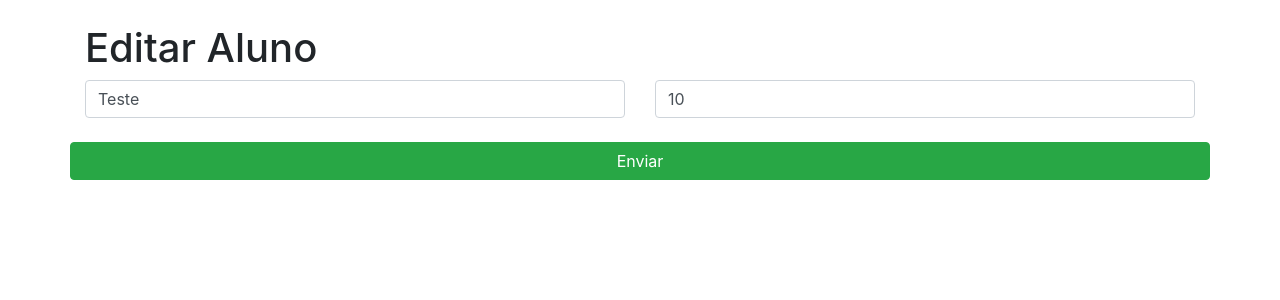
After one commit to amarantejoacil/Test-Crud-Flask-Sql-Alchemy, a Flask app: page /editar_aluno/1 in a window 1280 px wide. The commit adds this page. Shown: the top 300 px of the page. Run offline with Flask 2, Linux system fonts and the light colour scheme; data comes from the database, SQL or seed files in the repository; both versions use the stored data as it was after the commit.

Commit message:
crud example

```diff
--- /dev/null
+++ b/aluno/aluno.py
@@ -0,0 +1,58 @@
+import os
+from flask import Flask, render_template, request, redirect
+from flask_sqlalchemy import SQLAlchemy
+
+
+app = Flask(__name__, template_folder='templates')
+app.config['SQLALCHEMY_DATABASE_URI'] = 'sqlite:///aluno_banco.sqlite3'
+app.config['SQLALCHEMY_TRACK_MODIFICATIONS'] = False
+
+db = SQLAlchemy(app)
+
+class Aluno(db.Model):
+    id = db.Column('id', db.Integer, primary_key=True, autoincrement=True)
+    nome = db.Column(db.String(150))
+    idade = db.Column(db.Integer)
+
+    def __init__(self, nome, idade):
+        self.nome = nome
+        self.idade = idade
+
+@app.route('/')
+def consultar_aluno():
+    alunos = Aluno.query.all()
+    return render_template('listar-aluno.html', alunos=alunos)
+
+
+@app.route('/adicionar_aluno', methods=['GET', 'POST'])
+def adicionar_aluno():
+    if request.method == 'POST':
+        aluno = Aluno(request.form['nome'], request.form['idade'])
+        db.session.add(aluno)
+        db.session.commit()
+        return redirect('/')
+    return render_template('adicionar_aluno.html')
+
+
+@app.route('/editar_aluno/<int:id>', methods=['GET', 'POST'])
+def editar_aluno(id):
+    aluno = Aluno.query.get(id)
+    if request.method == 'POST':
+        aluno.nome = request.form['nome']
+        aluno.idade = request.form['idade']
+        db.session.commit()
+        return redirect('/')
+    return render_template('editar_aluno.html', aluno=aluno)
+
+
+@app.route('/excluir_aluno/<int:id>')
+def excluir_aluno(id):
+    aluno = Aluno.query.get(id)
+    db.session.delete(aluno)
+    db.session.commit()
+    return redirect('/')
+
+
+if __name__ == '__main__':
+    # db.create_all()
+    app.run(debug=True)
--- /dev/null
+++ b/aluno/templates/editar_aluno.html
@@ -0,0 +1,35 @@
+<!DOCTYPE html>
+<html lang="pt-br">
+<head>
+    <meta charset="UTF-8">
+    <meta name="viewport" content="width=device-width, initial-scale=1, shrink-to-fit=no">
+    <title>Listar alunos</title>
+    <link rel="stylesheet" href="https://cdn.jsdelivr.net/npm/bootstrap@4.6.1/dist/css/bootstrap.min.css" integrity="sha384-zCbKRCUGaJDkqS1kPbPd7TveP5iyJE0EjAuZQTgFLD2ylzuqKfdKlfG/eSrtxUkn" crossorigin="anonymous">
+
+</head>
+<body>
+
+<div class="container">
+    <script src="https://cdn.jsdelivr.net/npm/jquery@3.5.1/dist/jquery.slim.min.js" integrity="sha384-DfXdz2htPH0lsSSs5nCTpuj/zy4C+OGpamoFVy38MVBnE+IbbVYUew+OrCXaRkfj" crossorigin="anonymous"></script>
+    <script src="https://cdn.jsdelivr.net/npm/bootstrap@4.6.1/dist/js/bootstrap.bundle.min.js" integrity="sha384-fQybjgWLrvvRgtW6bFlB7jaZrFsaBXjsOMm/tB9LTS58ONXgqbR9W8oWht/amnpF" crossorigin="anonymous"></script>
+    <br>
+    <h1>Editar Aluno</h1>
+
+    <form action="/editar_aluno/{{ aluno.id }}" method="POST">
+        <div class="row">
+            <div class="col-md-6">
+                <input type="text" name="nome" id="nome" placeholder="nome" class="form-control" value="{{ aluno.nome}}">
+            </div>
+            <div class="col-md-6">
+                <input type="text" name="idade" id="idade" placeholder="idade" class="form-control" value="{{ aluno.idade}}">
+            </div>
+        </div>
+        <br>
+        <div class="row col-xs-12">
+            <button type="submit" class="btn btn-block btn-success">Enviar</button>
+        </div>
+    </form>
+
+</div>
+</body>
+</html>
```
Also changed, not shown: aluno/templates/adicionar_aluno.html (added, +35 -0 lines), aluno/templates/listar-aluno.html (added, +41 -0 lines), templates/home.html (+7 -1 lines), aluno/aluno_banco.sqlite3 (added).
